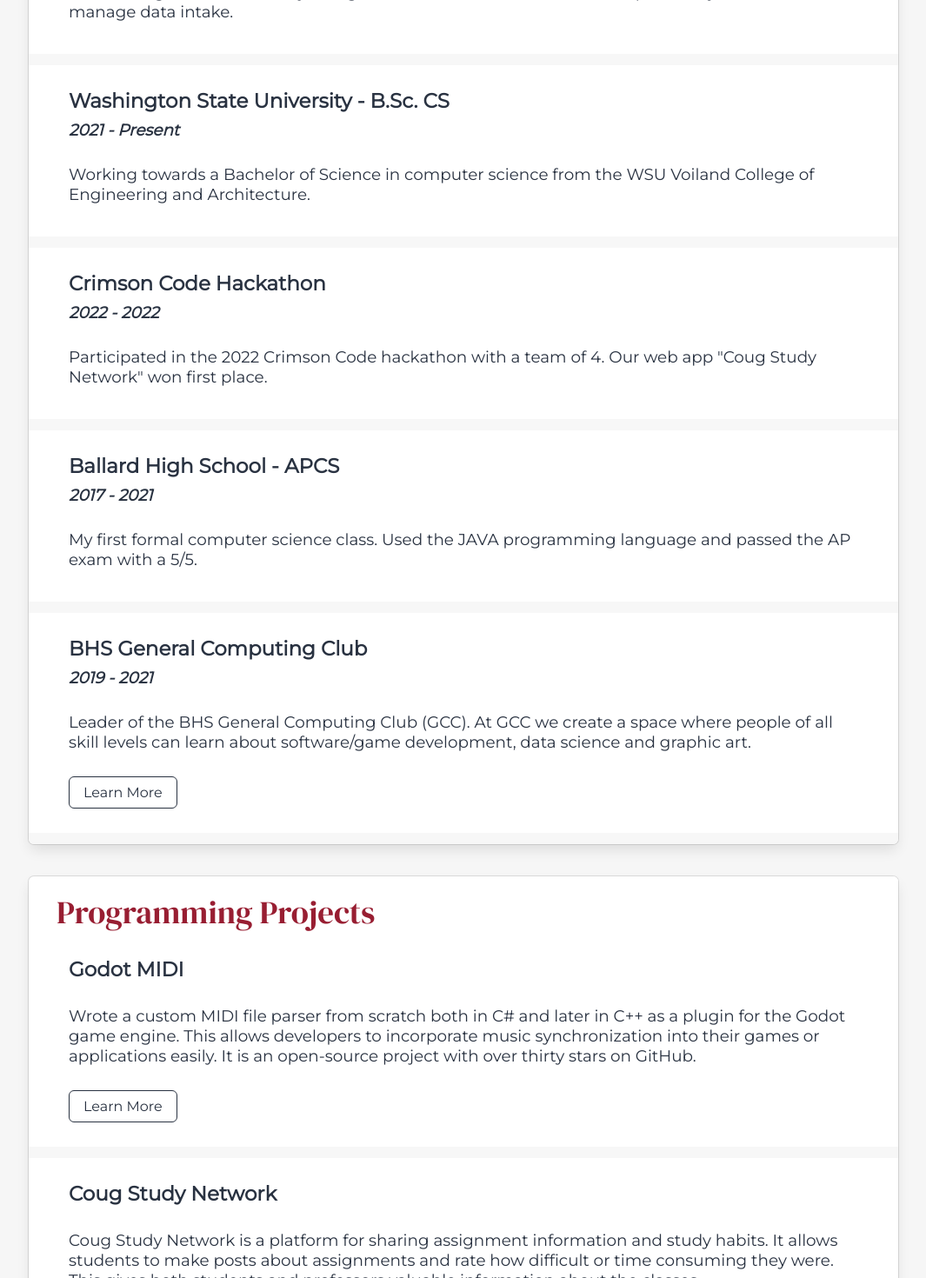
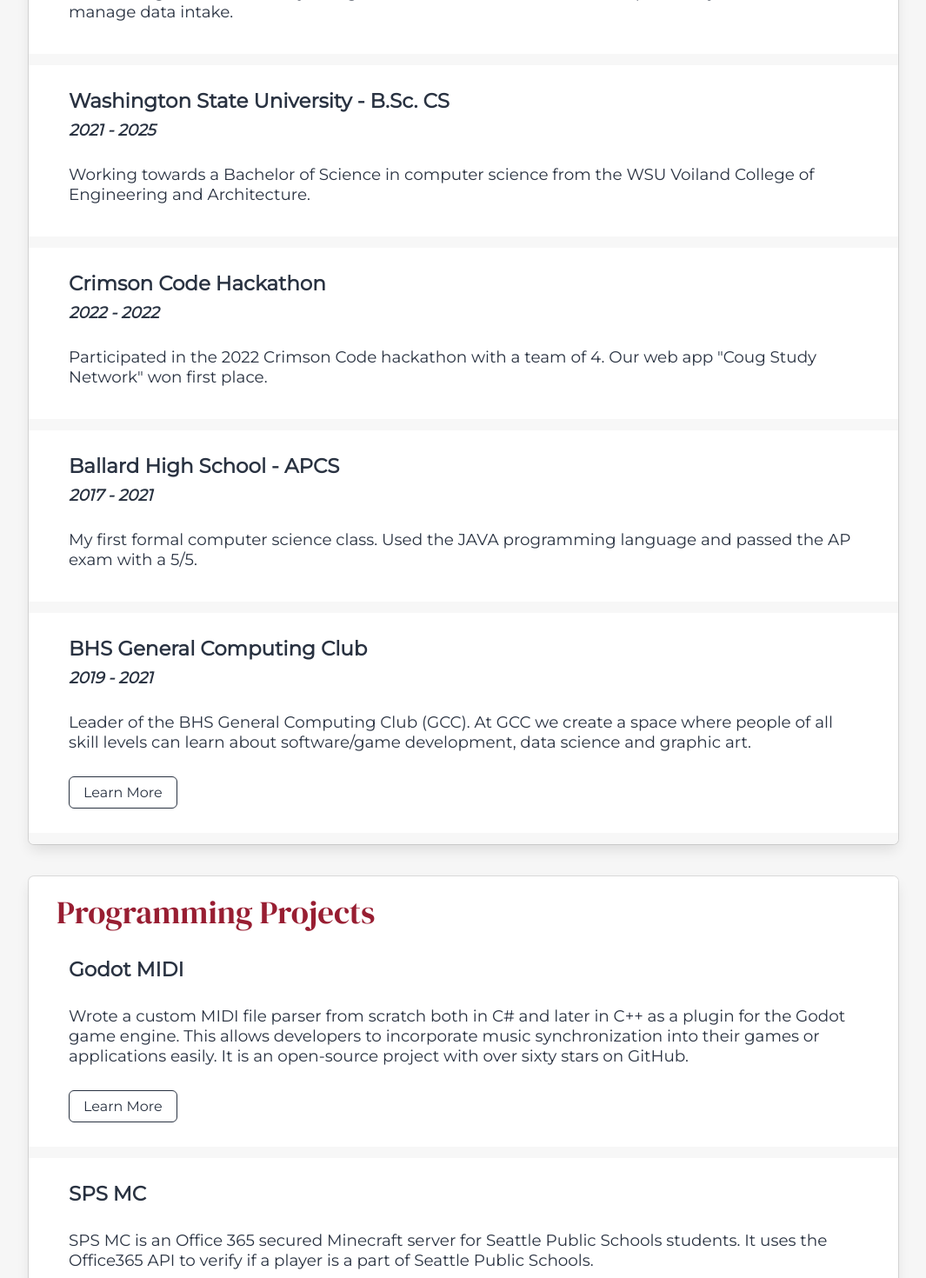
Before and after one commit to nlaha/nlaha-website, a Vue app: page / in a window 1280 px wide. Shown: the part 2240-3710 px from the top of the page at 87% size, without its empty margins (107-1172 px from the left). Built offline with nearby package versions, Linux system fonts and the light colour scheme; a web font is replaced by a local one.

Commit message:
update projects

```diff
--- a/src/SiteData.js
+++ b/src/SiteData.js
@@ -59,7 +59,7 @@
     },
     {
       title: "Washington State University - B.Sc. CS",
-      date: "2021 - Present",
+      date: "2021 - 2025",
       description: "Working towards a Bachelor of Science in computer science from the WSU Voiland College of Engineering and Architecture.",
       URL: "https://school.eecs.wsu.edu/academics/undergraduate-program/computer-science/",
     },
@@ -85,14 +85,8 @@
   programming: [
     {
       title: "Godot MIDI",
-      description: "Wrote a custom MIDI file parser from scratch both in C# and later in C++ as a plugin for the Godot game engine. This allows developers to incorporate music synchronization into their games or applications easily. It is an open-source project with over thirty stars on GitHub.",
-      url: "https://github.com/nlaha/godot-midi-4.0",
-      photos: [],
-    },
-    {
-      title: "Coug Study Network",
-      description: "Coug Study Network is a platform for sharing assignment information and study habits. It allows students to make posts about assignments and rate how difficult or time consuming they were. This gives both students and professors valuable information about the classes.",
-      url: "https://wsusn.nlaha.com",
+      description: "Wrote a custom MIDI file parser from scratch both in C# and later in C++ as a plugin for the Godot game engine. This allows developers to incorporate music synchronization into their games or applications easily. It is an open-source project with over sixty stars on GitHub.",
+      url: "https://github.com/nlaha/godot-midi",
       photos: [],
     },
     {
```
